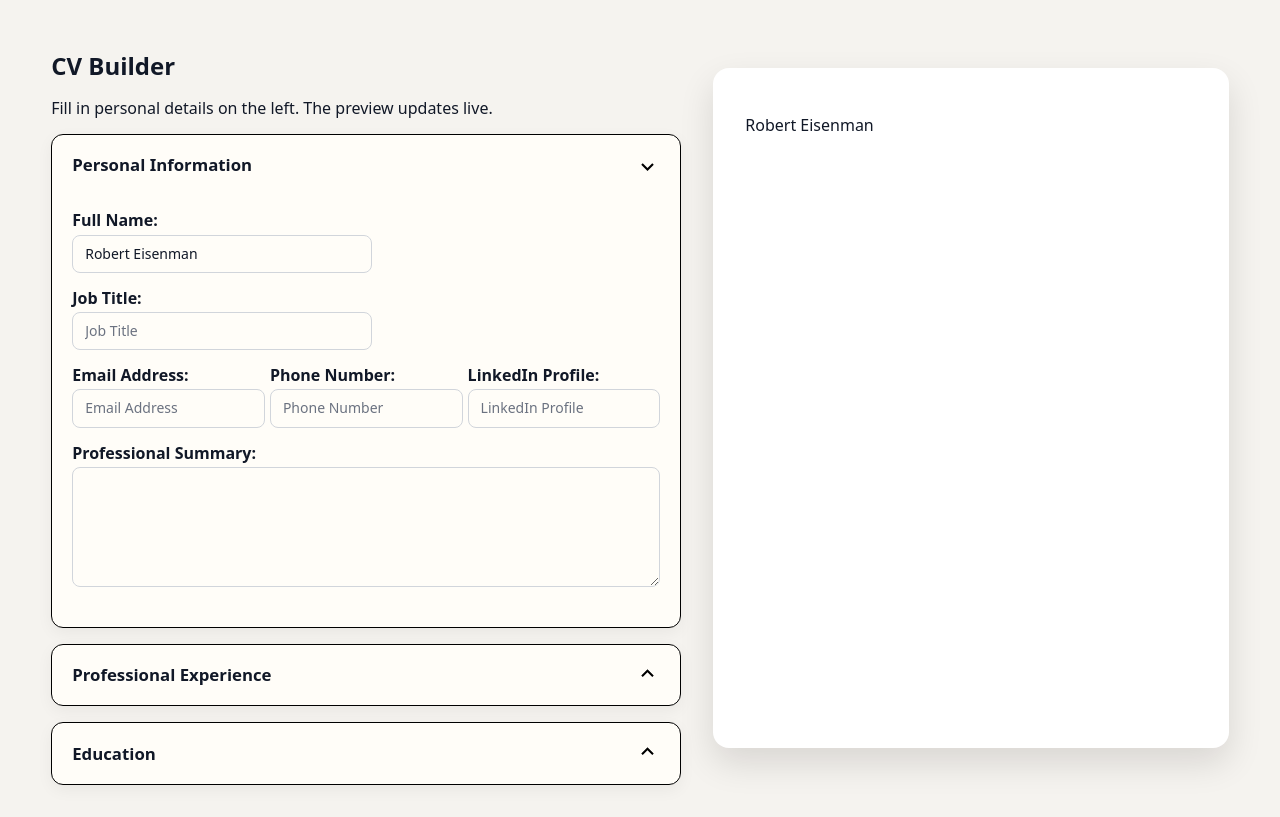
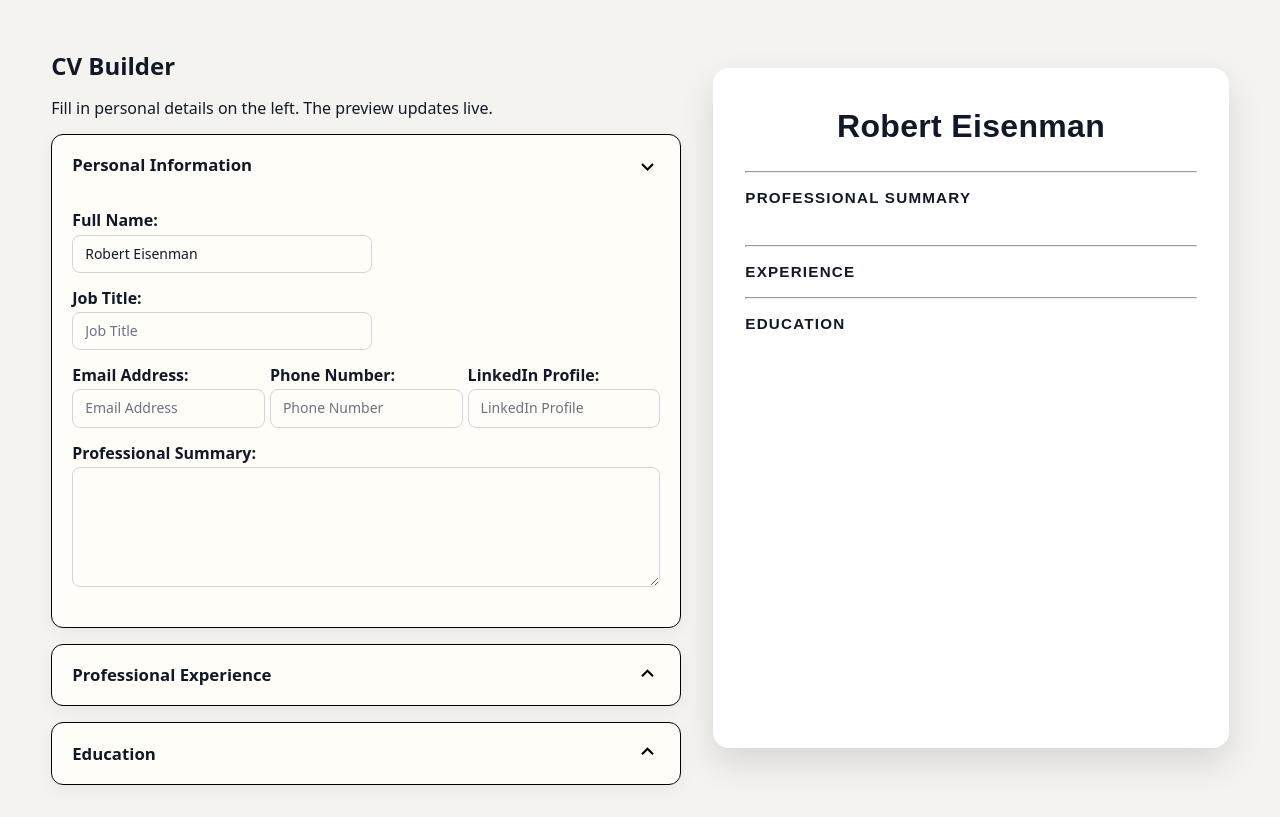
Before and after one commit to mrmiffmiff/cv-generator, a React (Vite) app: page / in a window 1280 px wide. Built offline with nearby package versions, Linux system fonts and the light colour scheme.

Commit message:
preview header and summary

```diff
--- a/src/App.jsx
+++ b/src/App.jsx
@@ -18,6 +18,8 @@ function App() {
   const [personalInfo, setPersonalInfo] = useState(defaultPersonalInfo);
   const [educations, setEducations] = useState([]);
   const [experiences, setExperiences] = useState([]);
+
+  const contacts = [personalInfo['email'], personalInfo['phone'], personalInfo['linkedin']].filter(Boolean);
 
   return (
     <div className='app-shell'>
@@ -66,23 +68,33 @@ function App() {
       {/*Then after all the forms we need to have on the right side the actual resume preview.*/}
       <section className='preview-side'>
         <div className='preview-page'>
-          {Object.entries(personalInfo).map(([info]) => (
-            <p>{personalInfo[info]}</p>
-          ))}
-          {experiences.map(exp => (
-            <Fragment key={exp.id}>
-              {Object.entries(exp).map(([info]) => (
-                <p>{exp[info]}</p>
-              ))}
-            </Fragment>
-          ))}
-          {educations.map(edu => (
-            <Fragment key={edu.id}>
-              {Object.entries(edu).map(([info]) => (
-                <p>{edu[info]}</p>
-              ))}
-            </Fragment>
-          ))}
+          <div className="preview-header">
+            <h1>{personalInfo['name']}</h1>
+            <h2>{personalInfo['title']}</h2>
+          </div>
+          <div className="preview-contacts">
+            {contacts.map((item, index) => (
+              <Fragment key={index}>
+                {index > 0 && <span aria-hidden>•</span>}
+                <span>{item}</span>
+              </Fragment>
+            ))}
+          </div>
+          <hr className="preview-divider" />
+          <section className="preview-section">
+            <h3 className='preview-section-title'>Professional Summary</h3>
+            <p className="preview-summary">
+              {personalInfo.summary}
+            </p>
+          </section>
+          <hr className="preview-divider" />
+          <section className="preview-section">
+            <h3 className="preview-section-title">Experience</h3>
+          </section>
+          <hr className="preview-divider" />
+          <section className="preview-section">
+            <h3 className="preview-section-title">Education</h3>
+          </section>
         </div>
       </section>
     </div>
--- a/src/styles/App.css
+++ b/src/styles/App.css
@@ -41,4 +41,58 @@
     border-radius: 1rem;
     box-shadow: 0 15px 35px var(--preview-box-shadow-color);
     padding: 2rem;
+    font-family: sans-serif;
+    overflow-wrap: anywhere;
 }
+
+.preview-page h1,
+.preview-page h2,
+.preview-page h3,
+.preview-page p {
+    margin: 0.5rem 0;
+}
+
+.preview-header {
+    display: flex;
+    flex-direction: column;
+    align-items: center;
+}
+
+.preview-header h1 {
+    font-size: 2rem;
+    letter-spacing: 0.01em;
+}
+
+.preview-header h2 {
+    font-size: 1.2rem;
+    margin-top: 0.15rem;
+}
+
+.preview-contacts {
+    display: flex;
+    flex-wrap: wrap;
+    gap: 0.75rem;
+    align-items: center;
+    font-size: 0.95rem;
+    justify-content: center;
+}
+
+.preview-section {
+    display: flex;
+    flex-direction: column;
+    gap: 0.4rem;
+}
+
+.preview-section-title {
+    margin: 0;
+    font-size: 0.95rem;
+    letter-spacing: 0.08em;
+    text-transform: uppercase;
+}
+
+.preview-summary {
+    margin: 0;
+    font-size: 1rem;
+    line-height: 1.6;
+    white-space: pre-wrap;
+}
```
